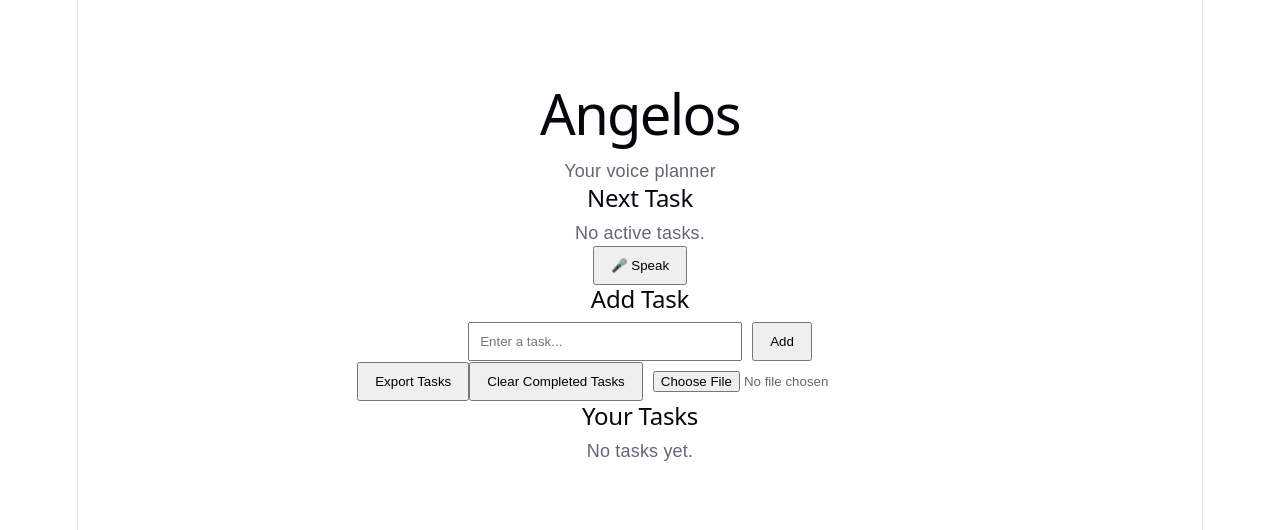
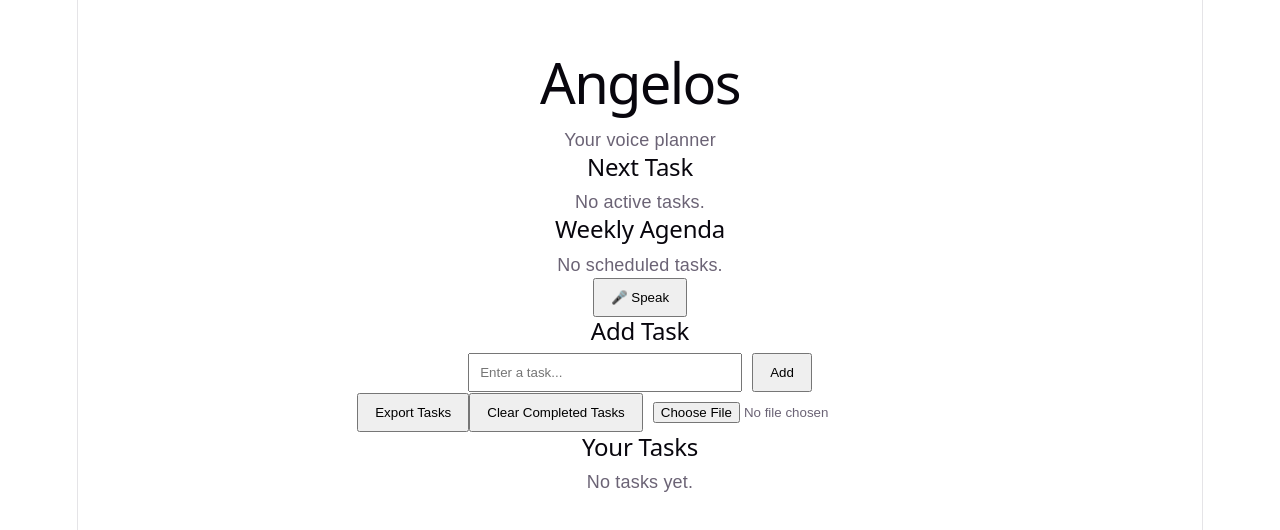
Before and after one commit to angelosmakris1907-design/angelos-react, a React (Vite) app: page / in a window 1280 px wide. Shown: the part 134-664 px from the top of the page. Built offline with nearby package versions, Linux system fonts and the light colour scheme.

Commit message:
Added weekly agenda view

```diff
--- a/src/App.jsx
+++ b/src/App.jsx
@@ -5,6 +5,7 @@ import NextTask from "./components/NextTask";
 import TaskInput from "./components/TaskInput";
 import TaskList from "./components/TaskList";
 import VoiceButton from "./components/VoiceButton";
+import WeeklyAgenda from "./components/WeeklyAgenda";
 
 function App() {
   const [tasks, setTasks] = useState(() => {
@@ -900,6 +901,7 @@ function App() {
         </section>
       )}
       <NextTask tasks={tasks} />
+      <WeeklyAgenda tasks={sortedTasks} />
       <VoiceButton onVoiceInput={handleVoiceInput} />
       <TaskInput onAddTask={addTask} />
       <button onClick={exportTasks}>
--- /dev/null
+++ b/src/components/WeeklyAgenda.jsx
@@ -0,0 +1,23 @@
+function WeeklyAgenda({ tasks }) {
+    const activeTasks = tasks.filter((task) => !task.done && task.dueDate);
+
+    return (
+        <section>
+            <h2>Weekly Agenda</h2>
+
+            {activeTasks.length === 0 ? (
+                <p>No scheduled tasks.</p>
+            ) : (
+                activeTasks.map((task) => (
+                    <p key={task.id}>
+                        {new Date(task.dueDate).toLocaleDateString()}{" "}
+                        {task.dueTime && task.dueTime + " - "}
+                        {task.text}
+                    </p>
+                ))
+            )}
+        </section>
+    );
+}
+
+export default WeeklyAgenda;
```
Also changed, not shown: 2 other files (tests, documents, lock files or other folders).
